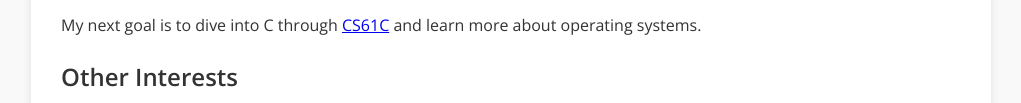
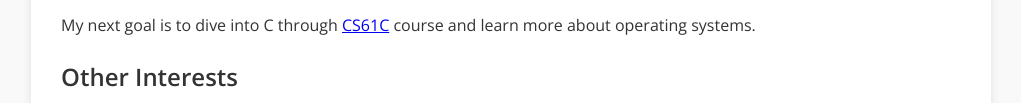
Before and after one commit to kpbochkov/konstantinbochkov.github.io, a plain HTML site: page index.html in a window 1280 px wide. Shown: the part 1225-1328 px from the top of the page, without its empty margins (129-1150 px from the left). Drawn offline with nearby package versions, Linux system fonts and the light colour scheme.

Commit message:
update index.html

```diff
--- a/index.html
+++ b/index.html
@@ -61,7 +61,7 @@
         <p>In 2023, I discovered an amazing free online course based on Berkeley’s CS61B—<a href="https://sp24.datastructur.es/" target="_blank">Data Structures and Algorithms</a>.
             Last year, I explored these topics deeply and completed most of the course projects <a href="https://github.com/kpbochkov/cs61b-sp24" target="_blank">(check them out)</a>.
             I also explored <a href="https://cs61a.org/" target="_blank">CS61A</a>, covering Scheme and Python with the famous book *Structure and Interpretation of Computer Programs*—quite a challenge for me!</p>
-        <p>My next goal is to dive into C through <a href="https://cs61c.org/sp25/" target="_blank">CS61C</a> and learn more about operating systems.</p>
+        <p>My next goal is to dive into C through <a href="https://cs61c.org/sp25/" target="_blank">CS61C</a> course and learn more about operating systems.</p>
 
         <h2 id="other-learning">Other Interests</h2>
         <ul>
```
